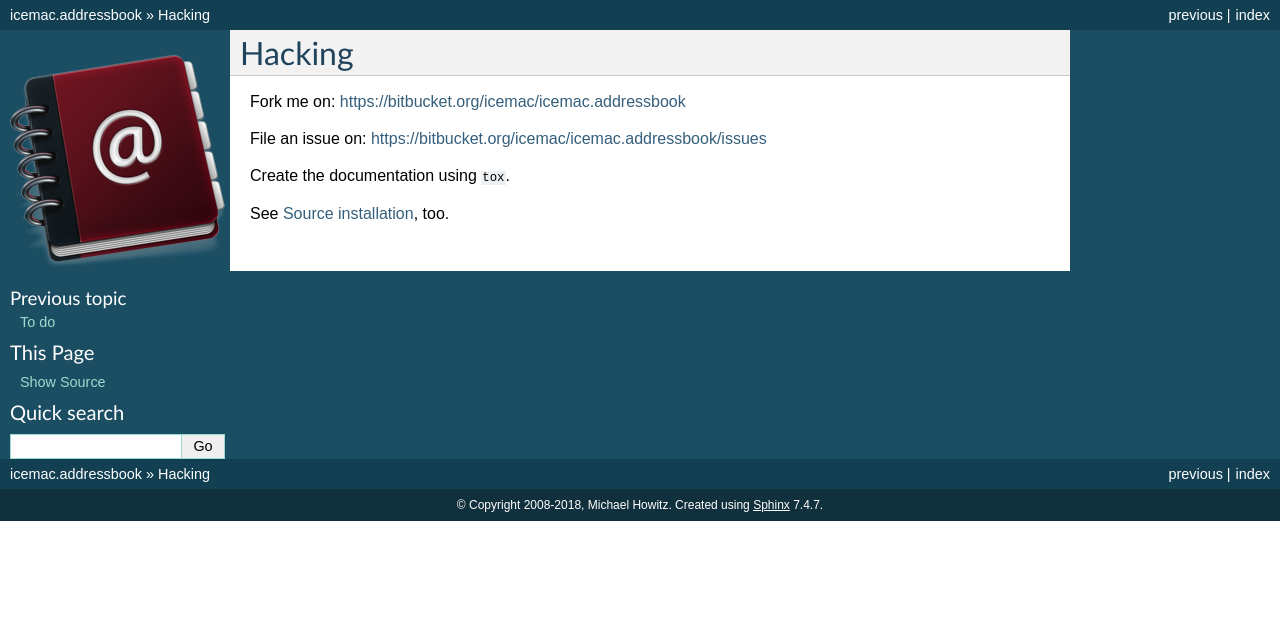
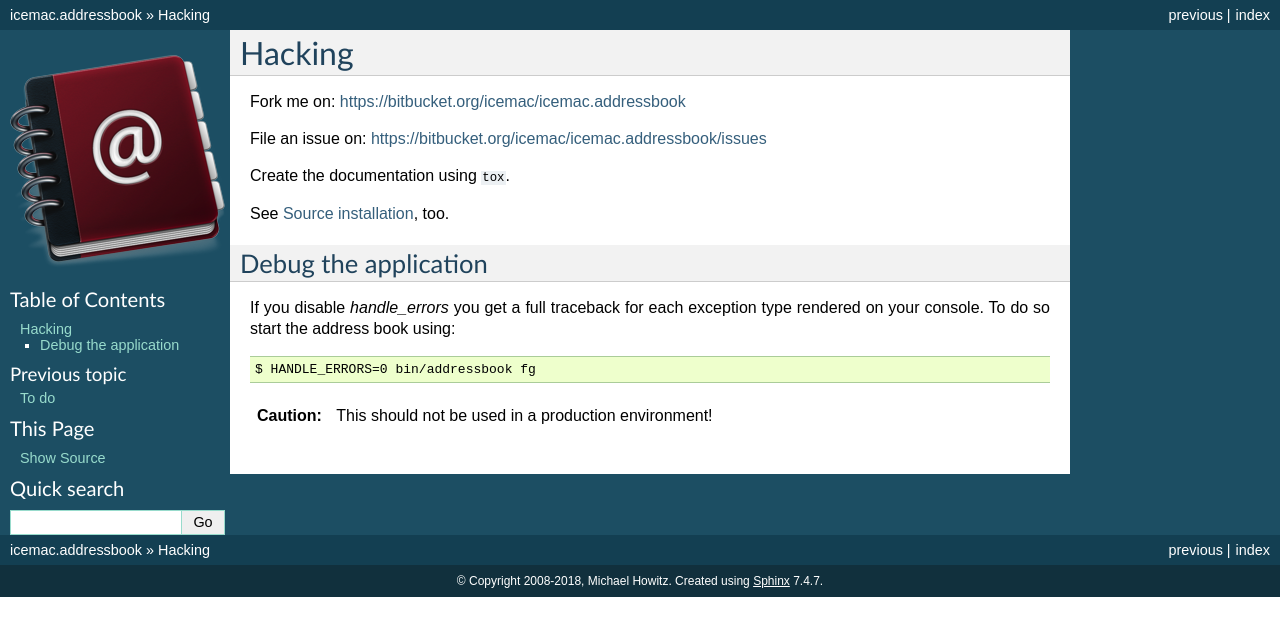
Before and after one commit to icemac/icemac.addressbook, a Sphinx documentation site: the page built from docs/hacking.rst, in a window 1280 px wide. Shown: the top 636 px of the page. Built offline with Sphinx 7.4.7, drawn with Linux system fonts in a browser that asks for light colours.

Commit message:
Add an ability disable `handle_errors` to debug all exception types.

```diff
--- a/CHANGES.rst
+++ b/CHANGES.rst
@@ -17,6 +17,9 @@ Features
 --------
 
 - Add a `schema_name` index to distinguish between entities in the catalog.
+
+- Add an ability disable `handle_errors` to debug all exception types.
+  See https://icemacaddressbook.readthedocs.io/en/latest/hacking.html
 
 Other
 -----
--- a/docs/hacking.rst
+++ b/docs/hacking.rst
@@ -9,3 +9,13 @@ File an issue on: https://bitbucket.org/icemac/icemac.addressbook/issues
 Create the documentation using ``tox``.
 
 See :ref:`source-installation`, too.
+
+Debug the application
+=====================
+
+If you disable `handle_errors` you get a full traceback for each exception type
+rendered on your console. To do so start the address book using::
+
+    $ HANDLE_ERRORS=0 bin/addressbook fg
+
+.. caution:: This should not be used in a production environment!
```
Also changed, not shown: 1 other file.
